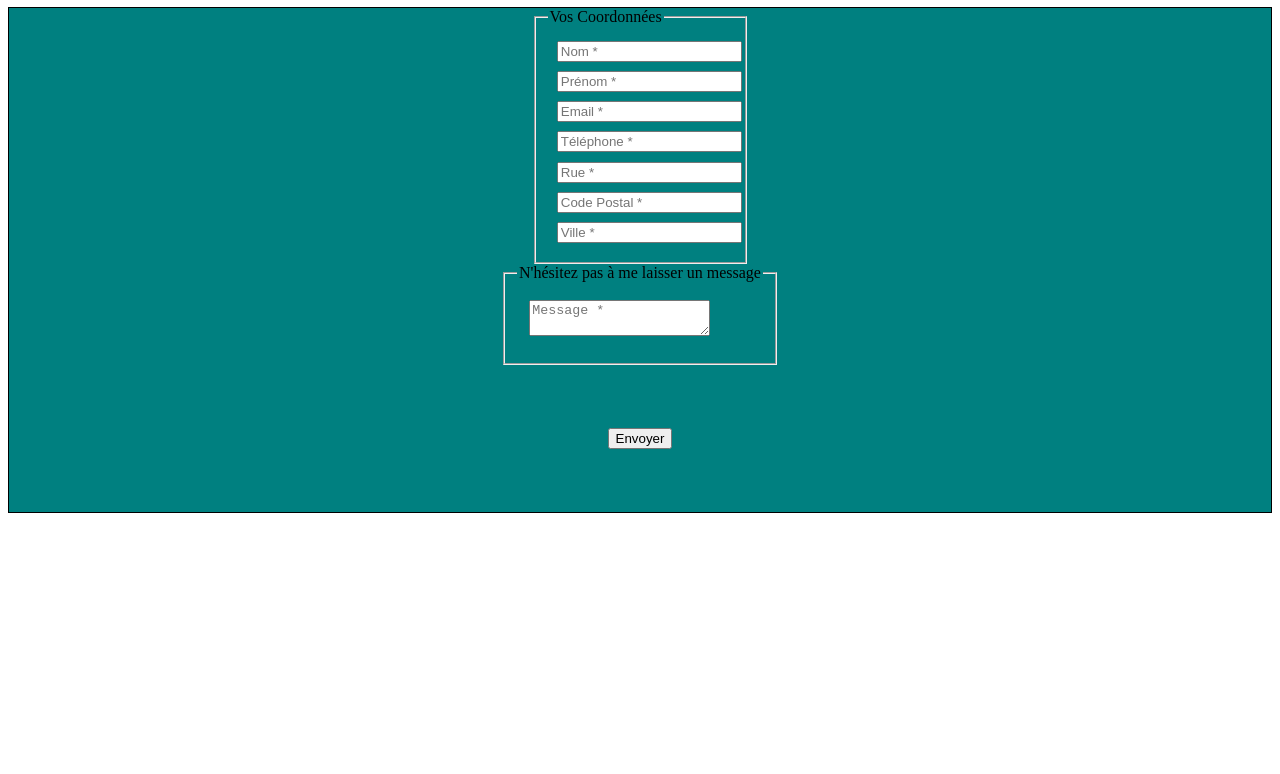
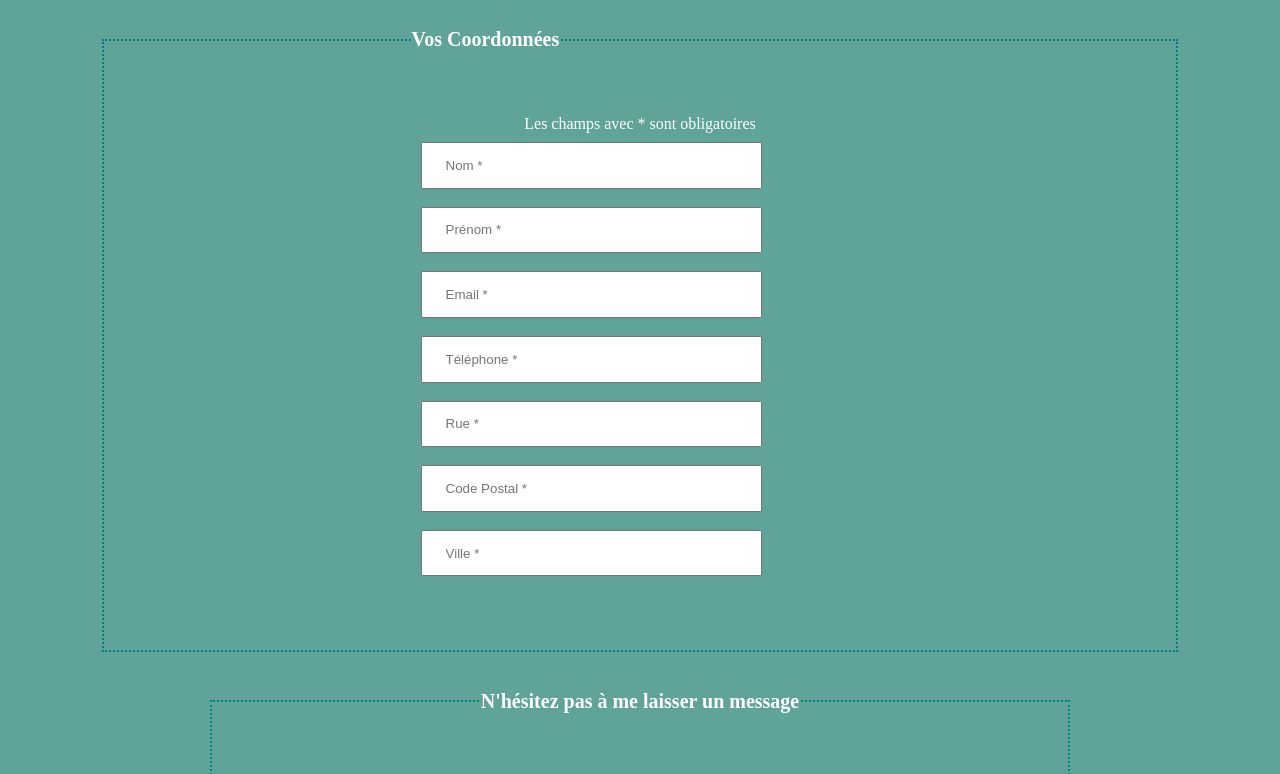
Before and after one commit to mgaaintjrae/formulaire, a plain HTML site: page index.html in a window 1280 px wide. Shown: the part 73-847 px from the top of the page. Before the commit the page ends 800 px from the top, so only its background shows below. Drawn offline with Linux system fonts and the light colour scheme.

Commit message:
second commit

```diff
--- a/assets/css/style.css
+++ b/assets/css/style.css
@@ -1,15 +1,60 @@
-h1 {
-text-align: center;
+* {
+    margin: 0;
+    padding: 0;
 }
 
 form {
     display: flex;
     flex-direction: column;
     align-items: center;
-    border: 1px black solid;
-    background-color: teal;
+    background-color: rgba(28, 124, 110, 0.7);
+
 }
 
-div{
-    margin: 5%;
+h1 {
+    text-align: center;
+    color: white;
 }
+
+p {
+    text-align: center;
+    color: white;
+}
+
+legend {
+    font-weight: bold;
+    color: white;
+    font-size: 20px;
+}
+
+#coordonnees {
+    padding: 5% 24% 5% 24%;
+    margin: 5% 8% 0% 8%;
+    border-style: dotted;
+    border-color: teal;
+}
+
+#message {
+    padding: 5% 21% 5% 21%;
+    margin-top: 3%;
+    border-style: dotted;
+    border-color: teal;
+}
+
+
+input {
+    margin: 2%;
+    padding: 3% 30% 3% 5%;
+}
+
+#envoyer {
+    margin-top: 3%;
+}
+
+#envoyer:hover {
+    font-weight: bold;
+}
+
+button {
+    padding: 10% 30% 10% 30%;
+}
--- a/assets/js/script.js
+++ b/assets/js/script.js
@@ -0,0 +1,68 @@
+/* Script de début du
+      Formulaire
+    d'inscription   */
+
+
+/* ******** Gestion du OnBlur ******** */
+
+function surligne(champ, erreur) {
+    if (erreur)
+        champ.style.backgroundColor = "#fba";
+    else
+        champ.style.backgroundColor = "";
+}
+
+// Champ Nom
+function verifName(champ) {
+    if (champ.value.length < 2 || champ.value.length > 25) {
+        surligne(champ, true);
+        return false;
+    } else {
+        surligne(champ, false);
+        return true;
+    }
+}
+
+
+
+// Champ Prénom
+function verifUsername(champ) {
+    if (champ.value.length < 2 || champ.value.length > 25) {
+        surligne(champ, true);
+        return false;
+    } else {
+        surligne(champ, false);
+        return true;
+    }
+}
+
+// Champ Email avec une Regex
+function verifEmail(champ) {
+    var regex = /^[a-zA-Z0-9._-]+@[a-z0-9._-]{2,}\.[a-z]{2,4}$/;
+    if (!regex.test(champ.value)) {
+        surligne(champ, true);
+        return false;
+    } else {
+        surligne(champ, false);
+        return true;
+    }
+}
+
+// Champ tel
+function verifTel(champ) {
+    if (champ.value.length < 10 || champ.value.length > 14) {
+        surligne(champ, true);
+        return false;
+    } else {
+        surligne(champ, false);
+        return true;
+    }
+}
+
+let checkNum = /^0[1-9]\d{8}$/;
+if (checkNum.test(tel)) {
+    msg += "Bon numéro";
+    console.log('bon');
+} else {
+    msg += "Mauvais numéro";
+}
--- a/index.html
+++ b/index.html
@@ -17,45 +17,47 @@
         04 ou 05 ou 06 ou 07 ou 09.
         - Gestion de l'affichages des erreur et gestion du onBlur.
         - Pas de gestion des erreurs intégré au navigateur" -->
-    <h1>Formulaire de contact</h1>
 
     <form>
+        <h1>Formulaire de contact</h1>
 
-        <fieldset>
-            <legend>Vos Coordonnées</legend> <!-- Titre du fielset -->
-            <div class="">
-                <input class="nom" id="name" type="text" placeholder="Nom *">
-            </div>
-            <div class="">
-                <input class="prenom" id="usernam" type="text" placeholder="Prénom *">
-            </div>
 
-            <div class="">
-                <input class="mail" id="email" type="email" placeholder="Email *">
-            </div>
-            <div class="">
-                <input class="tel" id="tel" type="tel" placeholder="Téléphone *">
-            </div>
-            <div class="">
-                <input class="rue" id="rue" type="text" placeholder="Rue *">
-            </div>
-            <div class="">
-                <input class="cp" id="cp" type="text" placeholder="Code Postal *">
-            </div>
-            <div class="">
-                <input class="ville" id="ville" type="text" placeholder="Ville *">
-            </div>
+        <fieldset id="coordonnees">
+            <legend>Vos Coordonnées</legend> <!-- Titre du fieldset -->
+            <p>Les champs avec * sont obligatoires</p>
+
+                <input  name="name" id="name" type="text" onblur="verifName(this)" placeholder="Nom *">
+
+
+                <input  name="username" id="usernam" type="text"  onblur="verifUsername(this)" placeholder="Prénom *">
+
+
+                <input  name="email" id="email" type="email" onblur="verifEmail(this)" placeholder="Email *">
+
+
+                <input  name="tel" id="tel" type="tel" onblur="verifTel(this)" placeholder="Téléphone *" >
+
+
+                <input  name="rue" id="rue" type="text" placeholder="Rue *">
+
+
+                <input  name="cp" id="cp" type="text" placeholder="Code Postal *">
+
+
+                <input  name="ville" id="ville" type="text" placeholder="Ville *">
+
+
+
         </fieldset>
 
-        <fieldset>
+        <fieldset id="message">
             <legend>N'hésitez pas à me laisser un message</legend>
-                <div class="">
-                        <!-- <label for="message">N'hésitez pas à me laisser un message :</label><br> -->
-                        <textarea class="message" id="message" placeholder="Message *"></textarea>
-                    </div>
+
+                <textarea class="message" placeholder="Message *" rows="10" cols="50"></textarea>
+
         </fieldset>
 
-        <div class="">
+        <div id="envoyer">
             <button class="envoyer" id="envoyer" type="submit">Envoyer</button>
         </div>
 
```
